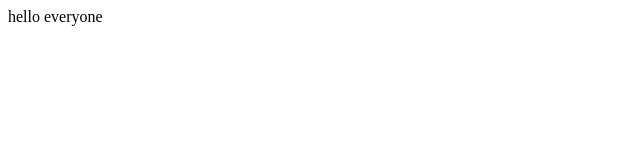
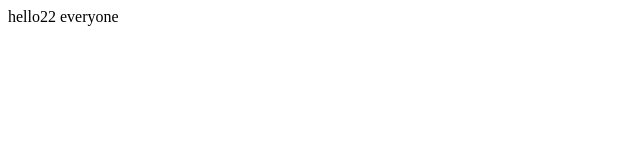
Before and after one commit to xiaoyanxue921115/xiaoxiao, a plain HTML site: page index.html in a window 1280 px wide. Shown: the full height of the page, 0-640 px from the left. Drawn offline with Linux system fonts and the light colour scheme.

Commit message:
fix:1212

```diff
--- a/index.html
+++ b/index.html
@@ -7,6 +7,6 @@
     <title>Document</title>
 </head>
 <body>
-    hello everyone
+    hello22 everyone
 </body>
 </html>
```
